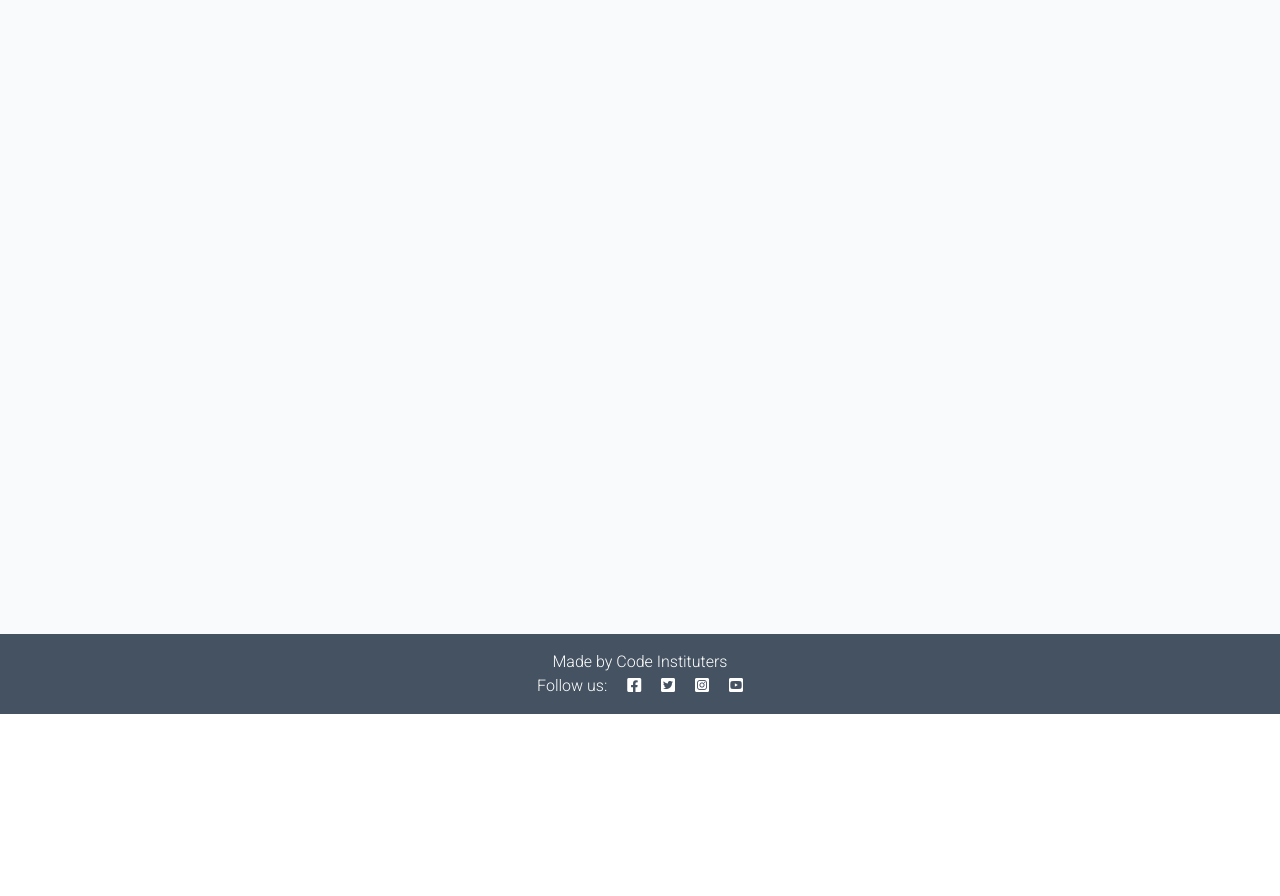
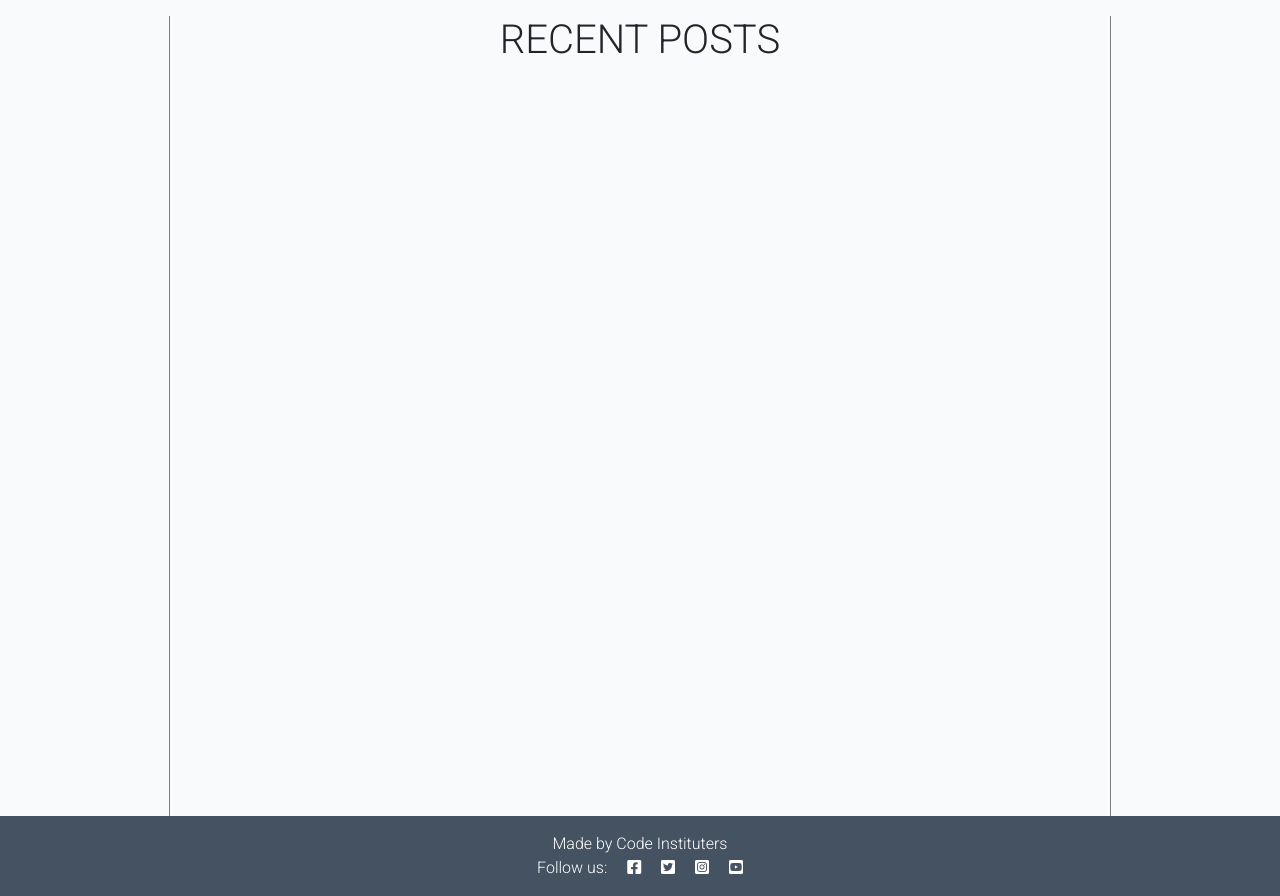
Before and after one commit to DanielMaherDev/dubgig, a Django app: page / in a window 1280 px wide. Shown: the part 86-982 px from the top of the page. Before the commit the page ends 800 px from the top, so only its background shows below. Run offline with Django 3.2, Linux system fonts and the light colour scheme; data that the repository does not hold is empty.

Commit message:
add style to blog list page

```diff
--- a/static/css/style.css
+++ b/static/css/style.css
@@ -68,8 +68,15 @@ body {
 .card-img-top {
     width: 350px;
     height: 250px;
+    border-radius: 5%;
 }
 
+.blog-list{
+    border-left:1px solid rgba(0, 0, 0, 0.5);
+    border-right: 1px solid rgba(0, 0, 0, 0.5);
+
+    height: 100vh;
+}
 .image-container {
     position: relative;
 }
--- a/templates/index.html
+++ b/templates/index.html
@@ -6,8 +6,10 @@
     <div class="row">
 
         <!-- Blog Entries Column -->
-        <div class="col-12 mt-3 left">
+        <div class=" col-12">
+        <div class="blog-list container col-9 mt-3 justify-content-center">
             <div class="row">
+                <h1 class="text-center">RECENT POSTS</h1>
                 {% for post in post_list %}
                 <div class="col-md-4">
                     <div class="card mb-4">
@@ -41,6 +43,7 @@
 
             </div>
         </div>
+        </div>
     </div>
     {% if is_paginated %}
     <nav aria-label="Page navigation">
```
